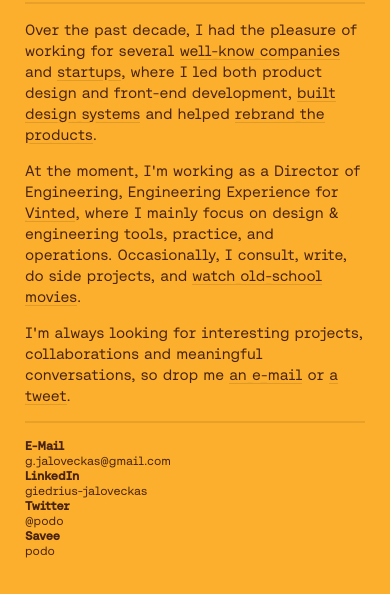
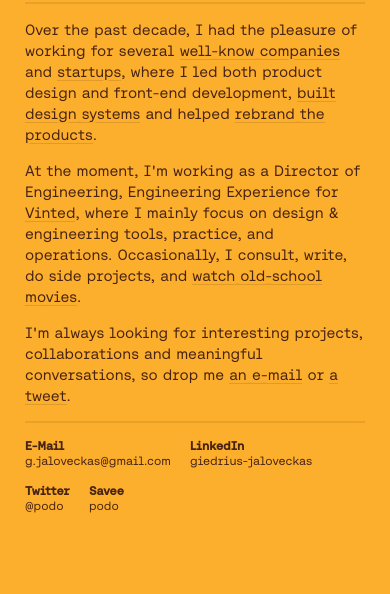
Before and after one commit to podo/podo.github.io, a plain HTML site: page index.html in a window 390 px wide. Shown: the part 84-678 px from the top of the page. Drawn offline with nearby package versions, Linux system fonts and the light colour scheme.

Commit message:
Update style.css

```diff
--- a/style.css
+++ b/style.css
@@ -217,10 +217,13 @@ footer section {
 
   footer a {
     margin-bottom: 15px;
+    margin-right: 10px;
   }
 }
 
 footer a {
+  display: inline-block;
+  margin-right: 15px;
   font-size: 12px;
   line-height: 1.25;
   text-transform: none;
```
